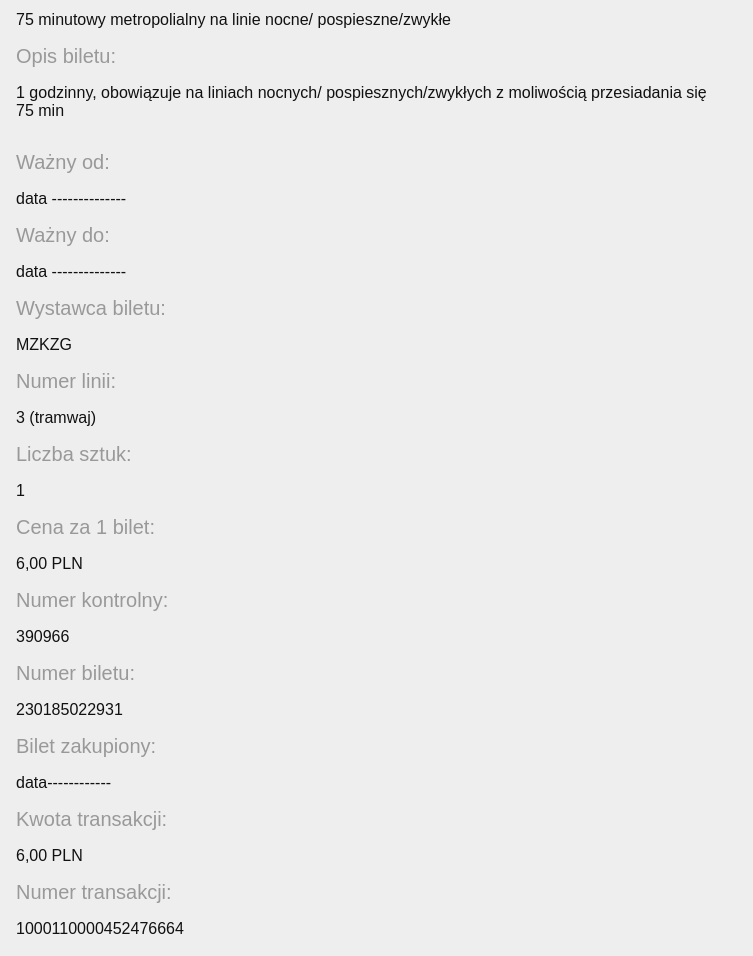
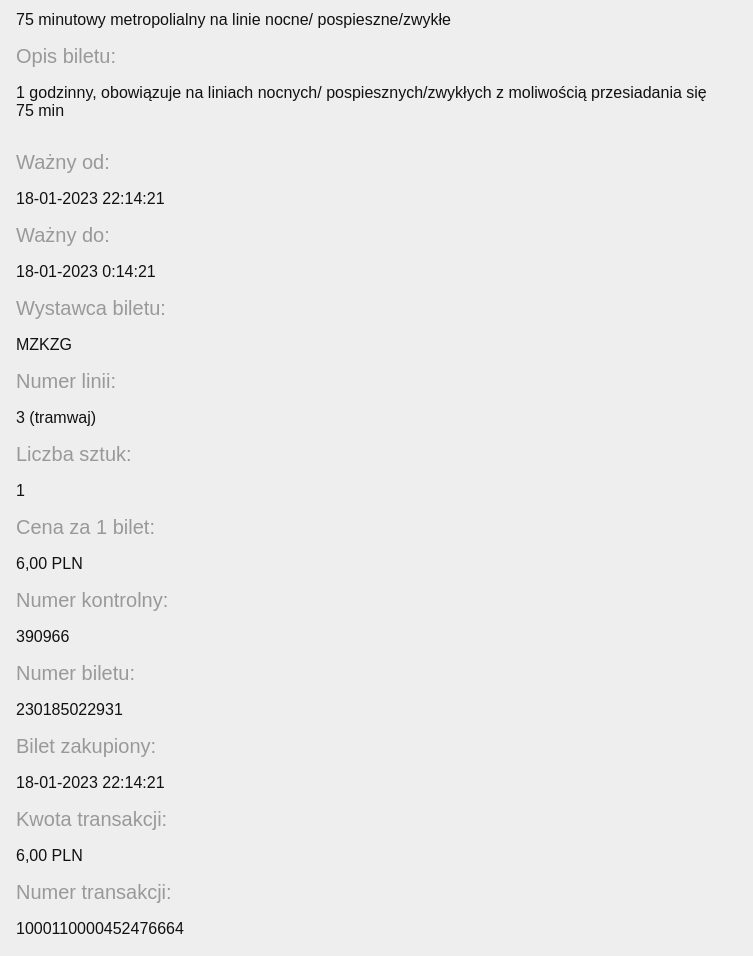
Before and after one commit to TenGosc007/pwa-ticket-app, a plain HTML site: page index.html in a window 1280 px wide. Shown: the part 2475-3431 px from the top of the page, without its empty margins (0-753 px from the left). Drawn offline with Linux system fonts and the light colour scheme.

Commit message:
update time

```diff
--- a/index.html
+++ b/index.html
@@ -41,10 +41,10 @@
       </p>
 
       <p class="title">Ważny od:</p>
-      <p class="text">data --------------</p>
+      <p id="timeFrom" class="text">data --------------</p>
 
       <p class="title">Ważny do:</p>
-      <p class="text">data --------------</p>
+      <p id="timeTo" class="text">data --------------</p>
 
       <p class="title">Wystawca biletu:</p>
       <p class="text">MZKZG</p>
@@ -65,7 +65,7 @@
       <p class="text">230185022931</p>
 
       <p class="title">Bilet zakupiony:</p>
-      <p class="text">data------------</p>
+      <p id="timeBuy" class="text">data------------</p>
 
       <p class="title">Kwota transakcji:</p>
       <p class="text">6,00 PLN</p>
@@ -78,6 +78,41 @@
       if ("serviceWorker" in navigator) {
         navigator.serviceWorker.register("/service-worker.js");
       }
+
+      const timeFrom = document.querySelector("#timeFrom");
+      const timeTo = document.querySelector("#timeTo");
+      const timeBuy = document.querySelector("#timeBuy");
+
+      const date = new Date();
+      const today = new Date(date.getTime() - 1 * 45 * 60 * 1000);
+      const endDate = new Date(date.getTime() + 1 * 75 * 60 * 1000);
+      const yyyy = today.getFullYear();
+      let mm = today.getMonth() + 1; // Months start at 0!
+      let dd = today.getDate();
+      let minutes = today.getMinutes();
+
+      let mmEnd = endDate.getMonth() + 1; // Months start at 0!
+      let ddEnd = endDate.getDate();
+      let minutesEnd = endDate.getMinutes();
+
+      if (dd < 10) dd = "0" + dd;
+      if (mm < 10) mm = "0" + mm;
+      if (minutes < 10) minutes = "0" + minutes;
+
+      if (ddEnd < 10) ddEnd = "0" + ddEnd;
+      if (mmEnd < 10) mmEnd = "0" + mmEnd;
+      if (minutesEnd < 10) minutesEnd = "0" + minutesEnd;
+
+      const formattedToday = dd + "-" + mm + "-" + yyyy;
+      const formattedTodayEnd = ddEnd + "-" + mmEnd + "-" + yyyy;
+
+      const time = today.getHours() + ":" + minutes + ":" + today.getSeconds();
+      const timeEnd =
+        endDate.getHours() + ":" + minutesEnd + ":" + endDate.getSeconds();
+
+      timeFrom.textContent = `${formattedToday} ${time}`;
+      timeBuy.textContent = `${formattedToday} ${time}`;
+      timeTo.textContent = `${formattedToday} ${timeEnd}`;
     </script>
   </body>
 </html>
```
